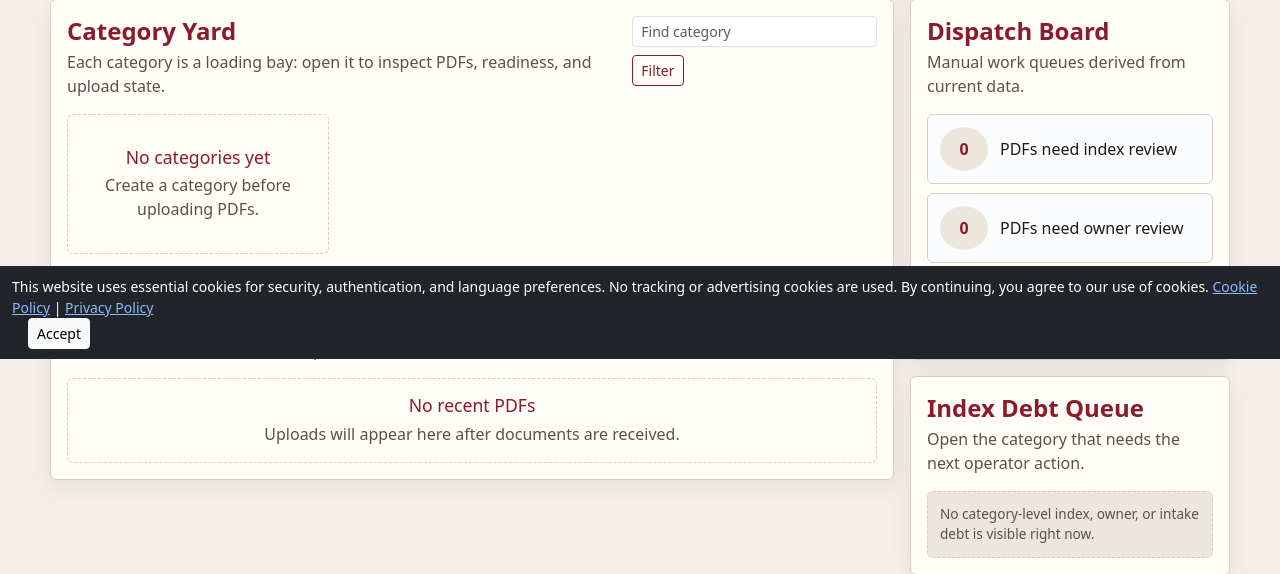
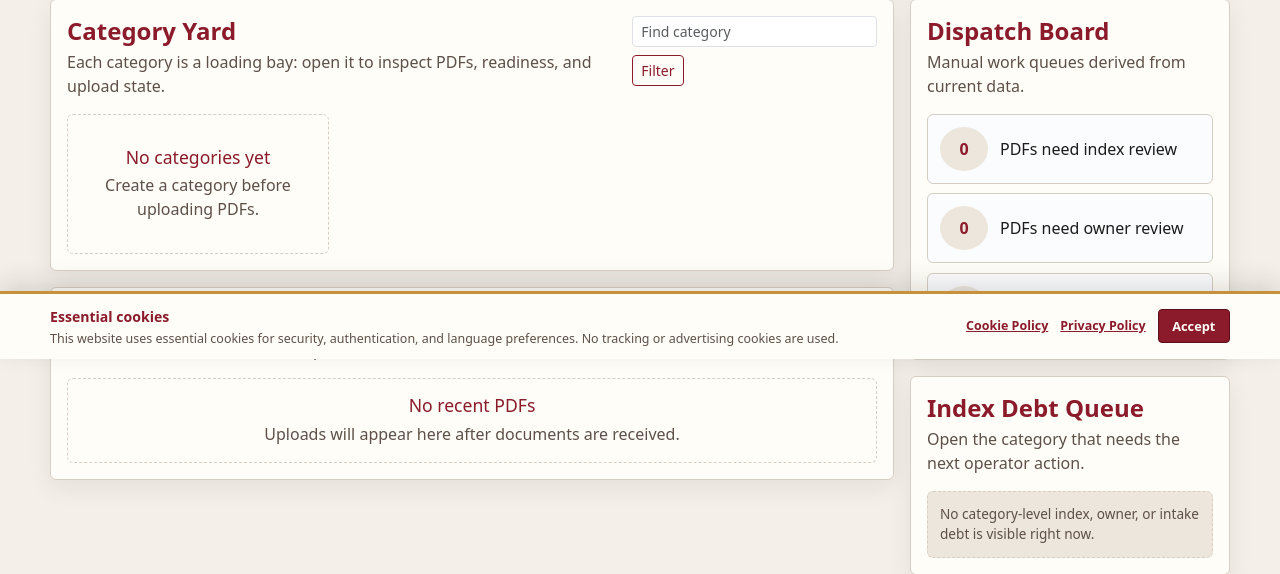
Before and after one commit to Nimble-esolutions/PdfSearch, a Django app: page /dashboard/ in a window 1280 px wide. Shown: the part 441-1015 px from the top of the page. Run offline with Django 5.2, Linux system fonts and the light colour scheme; a user stored in the database is signed in; data comes from the database, SQL or seed files in the repository; parts of the project's set-up code (start-up, migrations or seed data) failed here and were passed over.

Commit message:
style(ui): redesign cookie consent in Hallmark system

```diff
--- a/flowdocs/core/static/main/css/style.css
+++ b/flowdocs/core/static/main/css/style.css
@@ -1331,14 +1331,89 @@ body {
   bottom: 0;
   left: 0;
   right: 0;
-  background: #212529;
-  color: #fff;
-  padding: 10px 0;
+  background: var(--admin-surface);
+  color: var(--admin-text);
+  border-top: 3px solid var(--admin-gold);
+  box-shadow: 0 -8px 24px rgba(28, 27, 26, 0.13);
   z-index: 9999;
 }
-.cookie-consent a {
-  color: #8bb9fe;
-  text-decoration: underline;
+
+.cookie-consent__inner {
+  width: min(1180px, calc(100% - 2rem));
+  margin: 0 auto;
+  padding: 0.75rem 0;
+  display: flex;
+  align-items: center;
+  justify-content: space-between;
+  gap: 1rem;
+}
+
+.cookie-consent__copy {
+  min-width: 0;
+}
+
+.cookie-consent__copy strong {
+  display: block;
+  color: var(--admin-primary);
+  font-size: 0.88rem;
+}
+
+.cookie-consent__copy p {
+  margin: 0.18rem 0 0;
+  color: var(--admin-muted);
+  font-size: 0.78rem;
+  line-height: 1.4;
+}
+
+.cookie-consent__actions {
+  display: flex;
+  align-items: center;
+  justify-content: flex-end;
+  gap: 0.75rem;
+  flex: 0 0 auto;
+}
+
+.cookie-consent__actions a {
+  color: var(--admin-primary);
+  font-size: 0.78rem;
+  font-weight: 600;
+  white-space: nowrap;
+}
+
+.cookie-consent__accept {
+  min-height: 34px;
+  padding: 0.35rem 0.85rem;
+  border: 1px solid var(--admin-primary-strong);
+  border-radius: 4px;
+  background: var(--admin-primary);
+  color: var(--admin-surface);
+  font-size: 0.8rem;
+  font-weight: 700;
+}
+
+.cookie-consent__accept:hover,
+.cookie-consent__accept:focus-visible {
+  background: var(--admin-primary-strong);
+}
+
+.cookie-consent__actions a:focus-visible,
+.cookie-consent__accept:focus-visible {
+  outline: 3px solid var(--admin-focus);
+  outline-offset: 2px;
+}
+
+@media (max-width: 768px) {
+  .cookie-consent__inner {
+    width: min(100% - 1rem, 1180px);
+    align-items: stretch;
+    flex-direction: column;
+    gap: 0.55rem;
+  }
+
+  .cookie-consent__actions {
+    justify-content: flex-start;
+    flex-wrap: wrap;
+  }
 }
 
 /* Footer legal links */
--- a/flowdocs/core/templates/base.html
+++ b/flowdocs/core/templates/base.html
@@ -160,10 +160,17 @@
   </div>
 </footer>
 
-<div id="cookieConsent" class="cookie-consent d-none">
-  <div class="container-fluid d-flex justify-content-between align-items-center flex-wrap">
-    <small>This website uses essential cookies for security, authentication, and language preferences. No tracking or advertising cookies are used. By continuing, you agree to our use of cookies. <a href="{% url 'cookie_policy' %}">Cookie Policy</a> | <a href="{% url 'privacy' %}">Privacy Policy</a></small>
-    <button class="btn btn-sm btn-light ms-3" onclick="document.getElementById('cookieConsent').classList.add('d-none');localStorage.setItem('cookieConsent','accepted')">Accept</button>
+<div id="cookieConsent" class="cookie-consent d-none" role="region" aria-label="{% trans 'Cookie notice' %}">
+  <div class="cookie-consent__inner">
+    <div class="cookie-consent__copy">
+      <strong>{% trans "Essential cookies" %}</strong>
+      <p>{% trans "This website uses essential cookies for security, authentication, and language preferences. No tracking or advertising cookies are used." %}</p>
+    </div>
+    <div class="cookie-consent__actions">
+      <a href="{% url 'cookie_policy' %}">{% trans "Cookie Policy" %}</a>
+      <a href="{% url 'privacy' %}">{% trans "Privacy Policy" %}</a>
+      <button type="button" class="cookie-consent__accept" onclick="document.getElementById('cookieConsent').classList.add('d-none');localStorage.setItem('cookieConsent','accepted')">{% trans "Accept" %}</button>
+    </div>
   </div>
 </div>
 <script>
--- a/flowdocs/core/tests.py
+++ b/flowdocs/core/tests.py
@@ -2547,6 +2547,12 @@ class LegalPageTests(TestCase):
         self.assertContains(response, reverse("cookie_policy"))
         self.assertContains(response, reverse("privacy"))
 
+    def test_cookie_banner_uses_accessible_hallmark_region(self):
+        response = self.client.get(reverse("home"))
+        self.assertContains(response, 'role="region"')
+        self.assertContains(response, 'aria-label="Cookie notice"')
+        self.assertContains(response, "cookie-consent__accept")
+
     def test_legal_pages_extend_base_template(self):
         for name, _ in self.LEGAL_ROUTES:
             with self.subTest(page=name):
```
